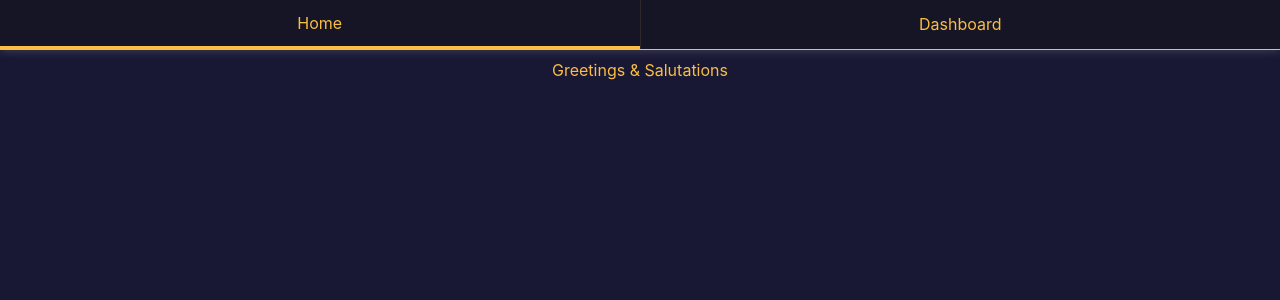
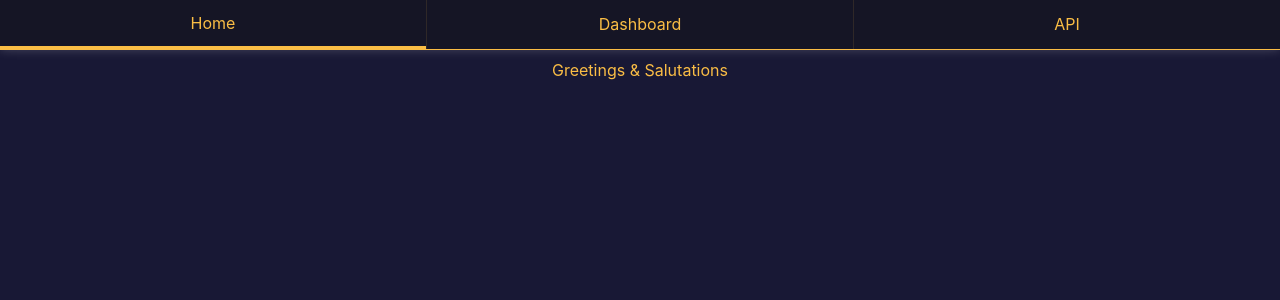
Before and after one commit to plx-edu/ghactions-intro, a React (Create React App) app: page / in a window 1280 px wide. Shown: the top 300 px of the page. Built offline with nearby package versions, Linux system fonts and the light colour scheme.

Commit message:
added api link

```diff
--- a/src/App.js
+++ b/src/App.js
@@ -12,6 +12,8 @@ function App() {
         <NavLink to="/">Home</NavLink>
         <div className='navbr' ></div>
         <NavLink to="dashboard">Dashboard</NavLink>
+        <div className='navbr' ></div>
+        <NavLink to="api">API</NavLink>
       </div>
       <Routes>
         <Route path="/" element={<HomePage />} />
```
